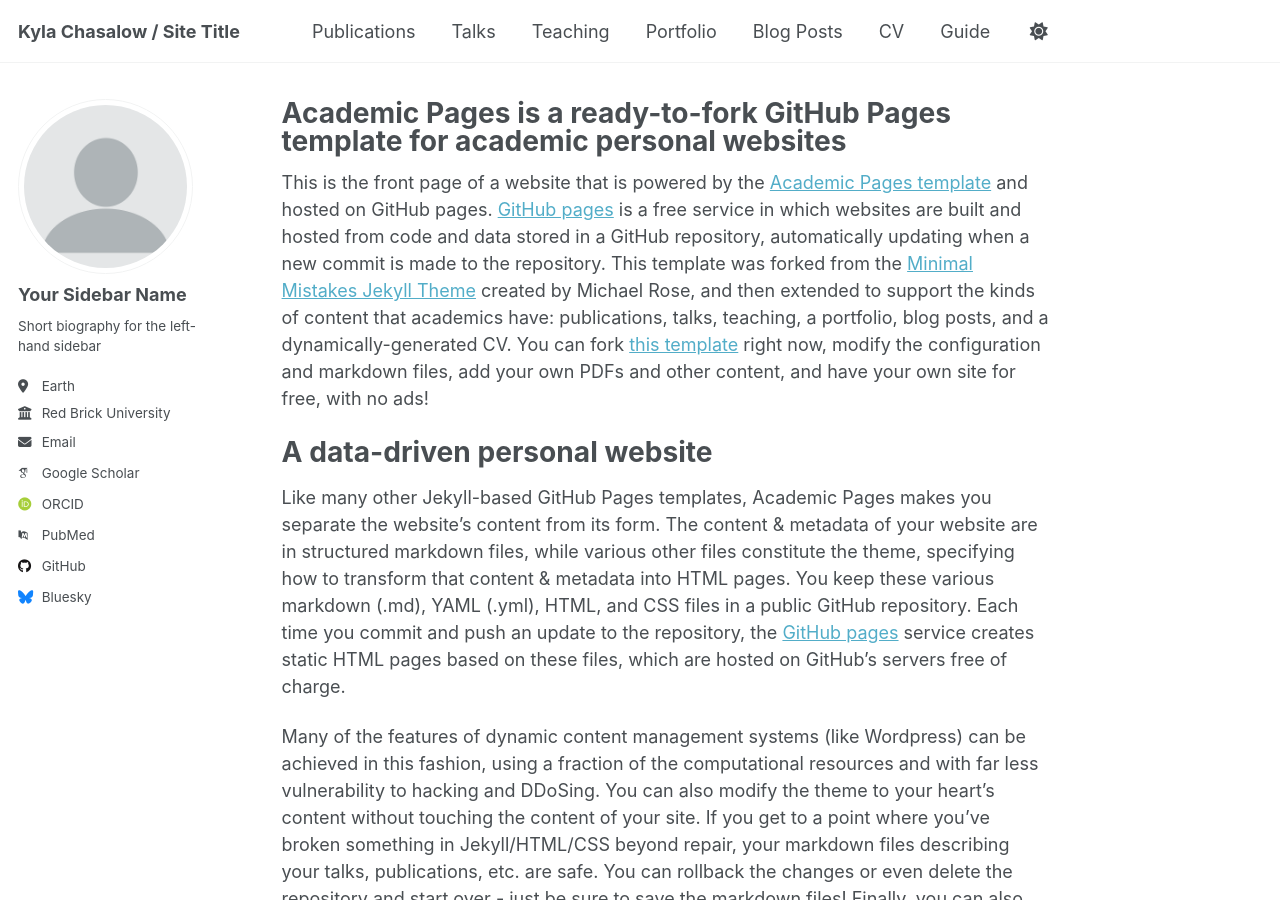
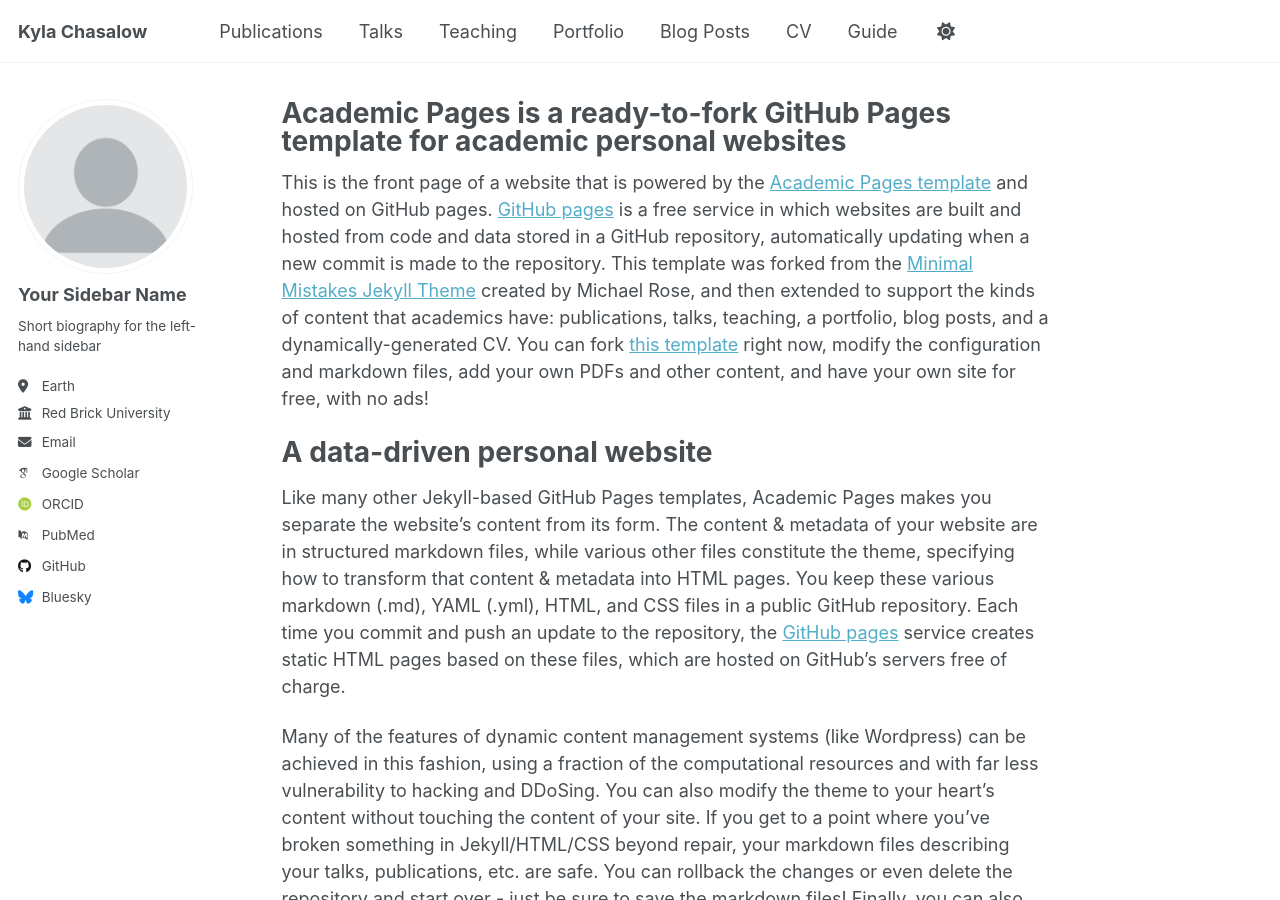
Before and after one commit to kchaz/kchaz-github.io, a Jekyll site: the page built from _pages/about.md, in a window 1280 px wide and 900 px high. Built offline with Jekyll 4.4.1, drawn with Linux system fonts in a browser that asks for light colours; some web fonts are replaced.

Commit message:
Update _config.yml

```diff
--- a/_config.yml
+++ b/_config.yml
@@ -9,7 +9,7 @@
 # Basic Site Settings
 locale                   : "en-US"
 site_theme               : "default"
-title                    : "Kyla Chasalow / Site Title"
+title                    : "Kyla Chasalow"
 title_separator          : "-"
 name                     : &name "Kyla Chasalow"
 description              : &description "PhD Student at Harvard Department of Statistics"
```
